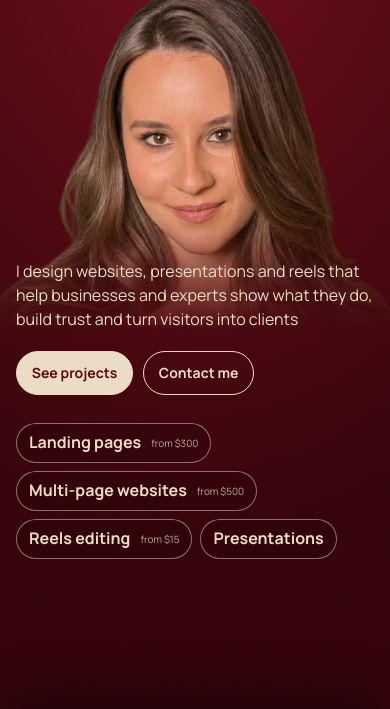
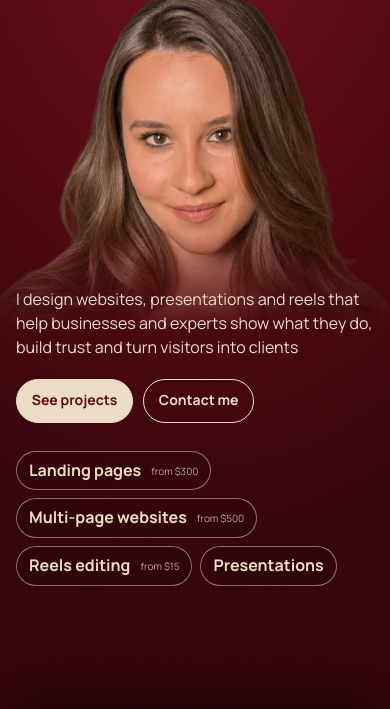
Before and after one commit to 1evasoroka1/Portfolio-website, a plain HTML site: page index.html in a window 390 px wide. Shown: the part 133-842 px from the top of the page. Drawn offline with Linux system fonts and the light colour scheme.

Commit message:
Phone hero: text and buttons a little lower, more of the hair visible
Co-Authored-By: Claude Sonnet 5.5 <noreply@anthropic.com>

```diff
--- a/index.html
+++ b/index.html
@@ -213,7 +213,7 @@
     .hero .mega { margin-top: 76px; }
     /* photo pulled up so the hair overlaps "PORTFOLIO" (as on desktop), smaller, so everything fits on one phone screen */
     .hero .photo-wrap { position: relative; left: auto; top: auto; transform: none; height: auto; width: 100vw; margin: -27vw auto 0; }
-    .hero .corners { grid-template-columns: 1fr; gap: 28px; margin-top: -18vw; padding-bottom: 32px; }
+    .hero .corners { grid-template-columns: 1fr; gap: 28px; margin-top: -11vw; padding-bottom: 32px; }
     .hero .right { justify-self: start; text-align: left; }
     .products { flex-direction: row; flex-wrap: wrap; align-items: flex-start; gap: 8px; }
     .hero .corners { align-content: start; }   /* extra height of the 812px screen goes to the photo, not between the buttons and the service pills */
```
Also changed, not shown: 1 other file.
